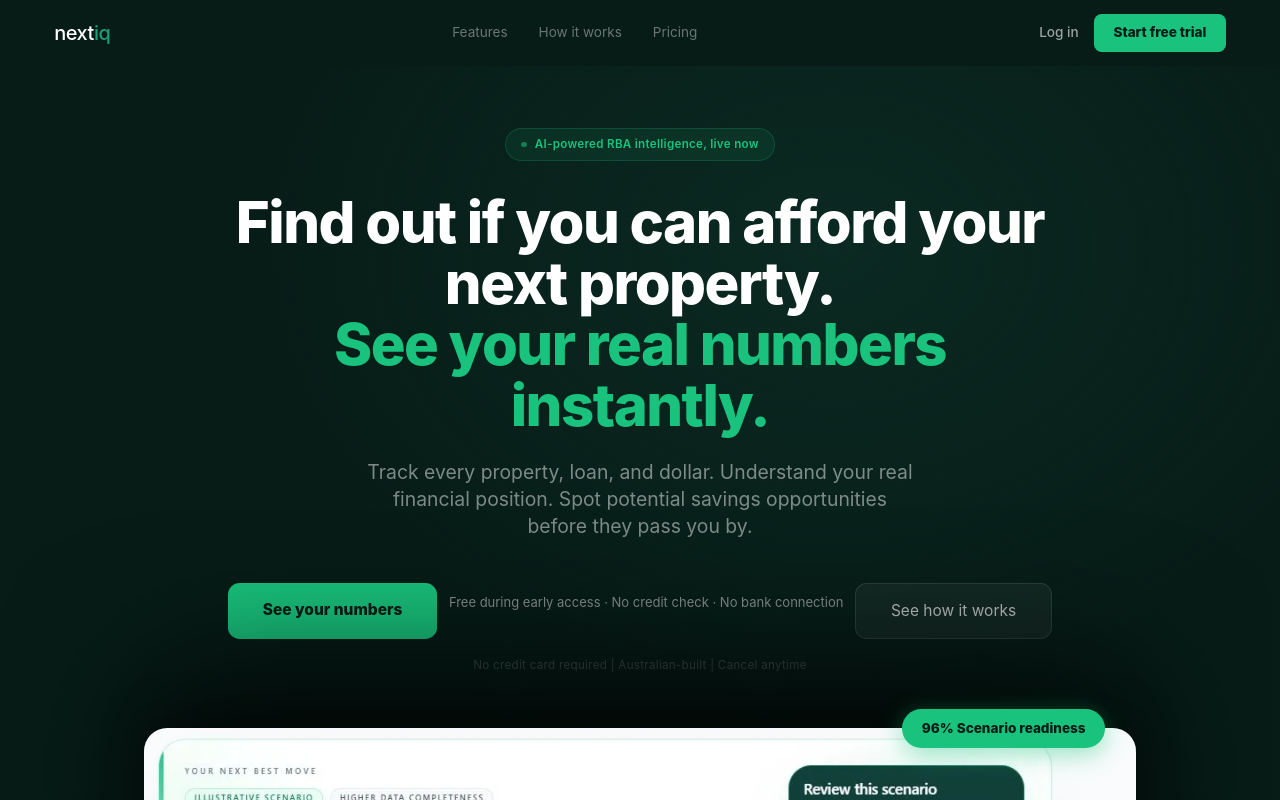
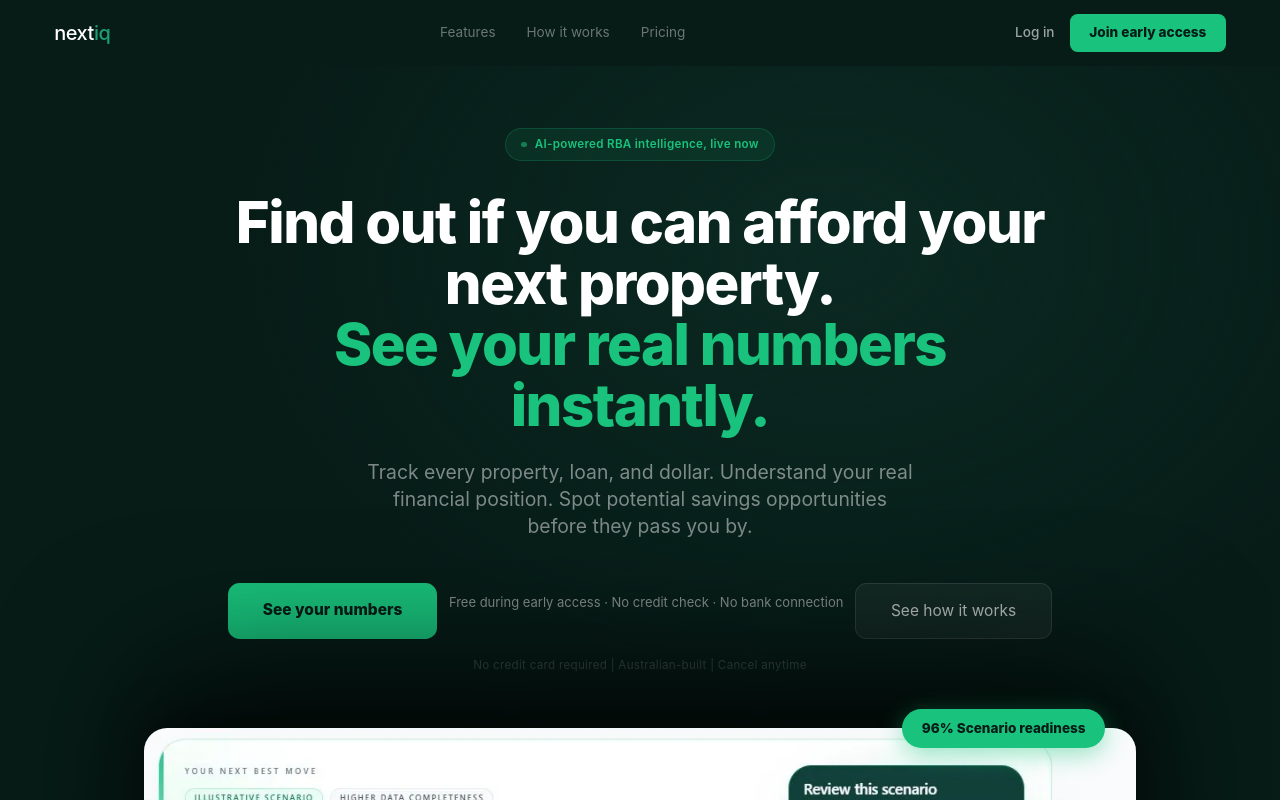
Before and after one commit to ozman-siddiqui/equifolio, a React (Vite) app: page / in a window 1280 px wide. Shown: the top 800 px of the page. Built offline with nearby package versions, Linux system fonts and the light colour scheme.

Commit message:
checkpoint early-access flow: auth routing fix + remove pricing gate for onboarding + nav CTA update

```diff
--- a/src/App.jsx
+++ b/src/App.jsx
@@ -320,7 +320,13 @@ export default function App() {
   }
 
   if (!isActive) {
-    return <Pricing session={session} existingPlan={null} />
+    return (
+      <Routes>
+        <Route path="/auth" element={<Navigate to="/welcome" replace />} />
+        <Route path="/welcome" element={<Welcome session={session} />} />
+        <Route path="*" element={<Navigate to="/welcome" replace />} />
+      </Routes>
+    )
   }
 
   if (requiresWelcome) {
@@ -366,7 +372,7 @@ export default function App() {
 
   return (
     <Routes>
-      <Route path="/auth" element={<Navigate to="/dashboard" replace />} />
+      <Route path="/auth" element={<Auth />} />
       <Route path="/welcome" element={<Navigate to="/dashboard" replace />} />
       <Route path="/" element={session ? <Navigate to="/dashboard" replace /> : <Landing />} />
       <Route path="/how-it-works" element={<HowItWorks />} />
--- a/src/pages/Auth.jsx
+++ b/src/pages/Auth.jsx
@@ -25,6 +25,7 @@ export default function Auth() {
         if (redirectTo && redirectTo.startsWith('/')) {
           sessionStorage.setItem('postLoginRedirect', redirectTo)
         }
+        window.location.replace('/dashboard')
       }
     } else {
       const { error } = await supabase.auth.signUp({ email, password })
--- a/src/pages/Landing.jsx
+++ b/src/pages/Landing.jsx
@@ -64,7 +64,7 @@ const pricingPlans = [
     description:
       'Perfect for investors starting out.',
     features: starterFeatures,
-    cta: 'See your numbers',
+    cta: 'Join early access',
     featured: false,
   },
   {
@@ -75,7 +75,7 @@ const pricingPlans = [
     description:
       'For serious investors building wealth.',
     features: investorFeatures,
-    cta: 'See your numbers',
+    cta: 'Join early access',
     featured: true,
   },
   {
@@ -94,7 +94,7 @@ const pricingPlans = [
       'Weekly AI digest',
       'Dedicated support',
     ],
-    cta: 'See your numbers',
+    cta: 'Join early access',
     featured: false,
   },
 ]
@@ -169,7 +169,7 @@ function Landing() {
             className="rounded-lg px-4 py-2 text-sm font-extrabold no-underline md:px-5 md:py-2.5"
             style={{ background: '#19C37D', color: '#071C17' }}
           >
-            Start free trial
+            Join early access
           </a>
         </div>
       </nav>
@@ -1290,10 +1290,11 @@ function Landing() {
 
               <a
                 href="/auth"
+                onClick={() => { window.location.href = '/auth' }}
                 className="w-full rounded-2xl py-4 text-sm font-extrabold text-center no-underline block"
                 style={{ border: '2px solid #19C37D', color: '#19C37D' }}
               >
-                See your numbers
+                Join early access
               </a>
             </div>
 
@@ -1356,10 +1357,11 @@ function Landing() {
 
               <a
                 href="/auth"
+                onClick={() => { window.location.href = '/auth' }}
                 className="w-full rounded-2xl py-4 text-sm font-extrabold text-center no-underline block"
                 style={{ background: '#19C37D', color: '#071C17' }}
               >
-                See your numbers
+                Join early access
               </a>
             </div>
 
@@ -1414,10 +1416,11 @@ function Landing() {
 
               <a
                 href="/auth"
+                onClick={() => { window.location.href = '/auth' }}
                 className="w-full rounded-2xl py-4 text-sm font-extrabold text-center no-underline block"
                 style={{ border: '2px solid #19C37D', color: '#19C37D' }}
               >
-                See your numbers
+                Join early access
               </a>
             </div>
           </div>
--- a/src/pages/Pricing.jsx
+++ b/src/pages/Pricing.jsx
@@ -151,7 +151,7 @@ export default function Pricing({ session, existingPlan }) {
         <div className="text-center mb-12">
           <h1 className="text-4xl font-bold text-gray-900 mb-4">Choose your plan</h1>
           <p className="text-lg text-gray-500 max-w-xl mx-auto">
-            14-day free trial on all plans. No credit card required to start. Cancel any time.
+            Free during early access. No lock-in.
           </p>
           {error && (
             <div className="mt-4 bg-red-50 border border-red-200 text-red-700 rounded-lg px-4 py-3 text-sm inline-block max-w-2xl">
@@ -194,16 +194,13 @@ export default function Pricing({ session, existingPlan }) {
               </ul>
 
               <button
-                onClick={() => handleSubscribe(plan.id)}
-                disabled={loading === plan.id || existingPlan === plan.id}
+                onClick={() => { window.location.href = '/auth' }}
                 className={`w-full py-3 rounded-xl text-sm font-semibold transition-colors disabled:opacity-50 ${
                   plan.highlight
                     ? 'bg-primary-600 hover:bg-primary-700 text-white'
                     : 'bg-gray-900 hover:bg-gray-800 text-white'
                 }`}>
-                {loading === plan.id ? 'Redirecting...'
-                  : existingPlan === plan.id ? 'Current plan'
-                  : 'Start 14-day free trial'}
+                Join early access
               </button>
             </div>
           ))}
--- a/src/pages/Welcome.jsx
+++ b/src/pages/Welcome.jsx
@@ -1,5 +1,4 @@
 import { useEffect, useMemo, useState } from 'react'
-import { useNavigate } from 'react-router-dom'
 import { supabase } from '../supabase'
 
 const defaultDraft = {
@@ -214,7 +213,6 @@ function MetricRow({ label, value, hint }) {
 }
 
 export default function Welcome({ session = null }) {
-  const navigate = useNavigate()
   const snapshotKey = session?.user?.id
     ? `onboardingSnapshot_${session.user.id}`
     : 'onboardingSnapshot'
@@ -578,6 +576,17 @@ export default function Welcome({ session = null }) {
     { number: 3, label: 'Capital', subtitle: 'Deposit & liquidity' },
   ]
 
+  const handleSignOut = async () => {
+    try {
+      await supabase.auth.signOut()
+    } catch {
+      // Ignore sign-out errors and clear local state below.
+    }
+    localStorage.clear()
+    sessionStorage.clear()
+    window.location.href = '/'
+  }
+
   return (
     <div
       style={{
@@ -653,6 +662,23 @@ export default function Welcome({ session = null }) {
             </div>
           ) : (
             <>
+          <div style={{ display: 'flex', justifyContent: 'flex-end', marginBottom: 16 }}>
+            <button
+              type="button"
+              onClick={handleSignOut}
+              style={{
+                background: 'transparent',
+                border: 'none',
+                padding: 0,
+                color: '#64748b',
+                fontSize: 13,
+                fontWeight: 500,
+                cursor: 'pointer',
+              }}
+            >
+              Sign out
+            </button>
+          </div>
           <div
             style={{
               height: 2,
```
